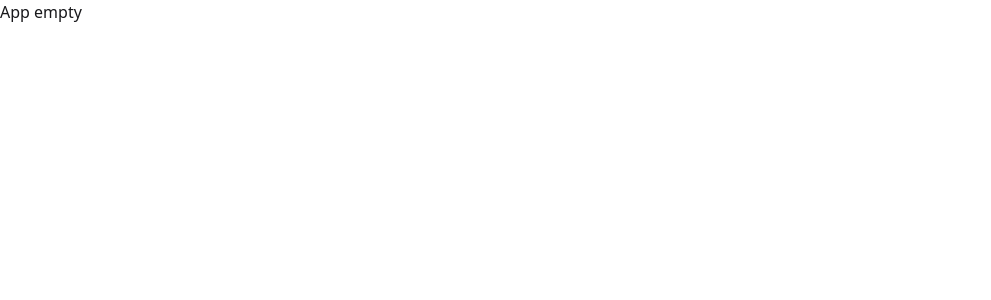
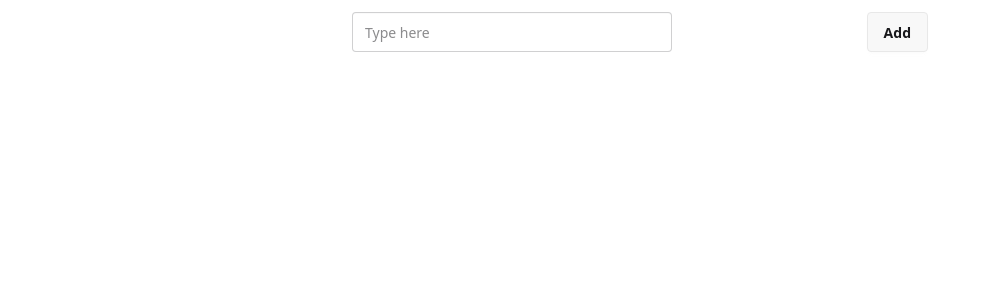
Before and after one commit to Saydva/Tweety, a React (Vite) app in the folder tweety2/: page / in a window 1280 px wide. Shown: the top 300 px of the page, without its empty margins (0-991 px from the left). Built offline with nearby package versions, Linux system fonts and the light colour scheme.

Commit message:
added input, and button

```diff
--- a/tweety2/src/App.tsx
+++ b/tweety2/src/App.tsx
@@ -1,8 +1,12 @@
+import { useState } from "react";
+import AddTweety from "./appComponents/AddTweety";
+
 function App() {
+  const [value, setValue] = useState("");
   return (
-    <>
-      <h1>App empty</h1>
-    </>
+    <div className="App flex flex-col justify-center h-screen w-xl mx-auto">
+      <AddTweety value={value} setValue={setValue} />
+    </div>
   );
 }
 
--- /dev/null
+++ b/tweety2/src/appComponents/AddTweety.tsx
@@ -0,0 +1,21 @@
+type AddTweetyProps = {
+  value: string;
+  setValue: (value: string) => void;
+};
+
+const AddTweety = ({ value, setValue }: AddTweetyProps) => {
+  return (
+    <div className="flex flex-row justify-between h-screen mt-3">
+      <input
+        value={value}
+        onChange={(e) => setValue(e.target.value)}
+        type="text"
+        placeholder="Type here"
+        className="input"
+      />
+      <button className="btn">Add</button>
+    </div>
+  );
+};
+
+export default AddTweety;
```
